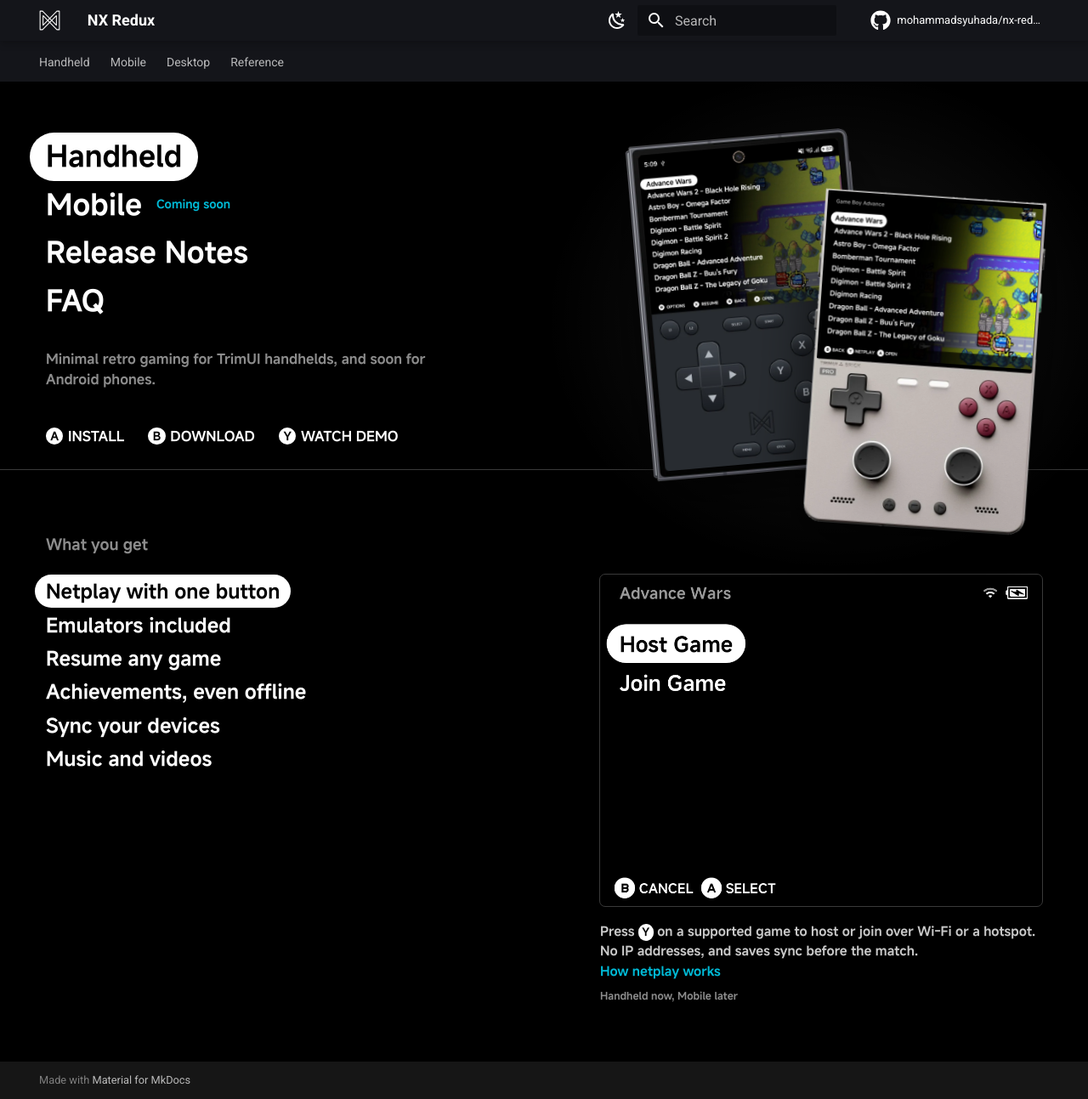
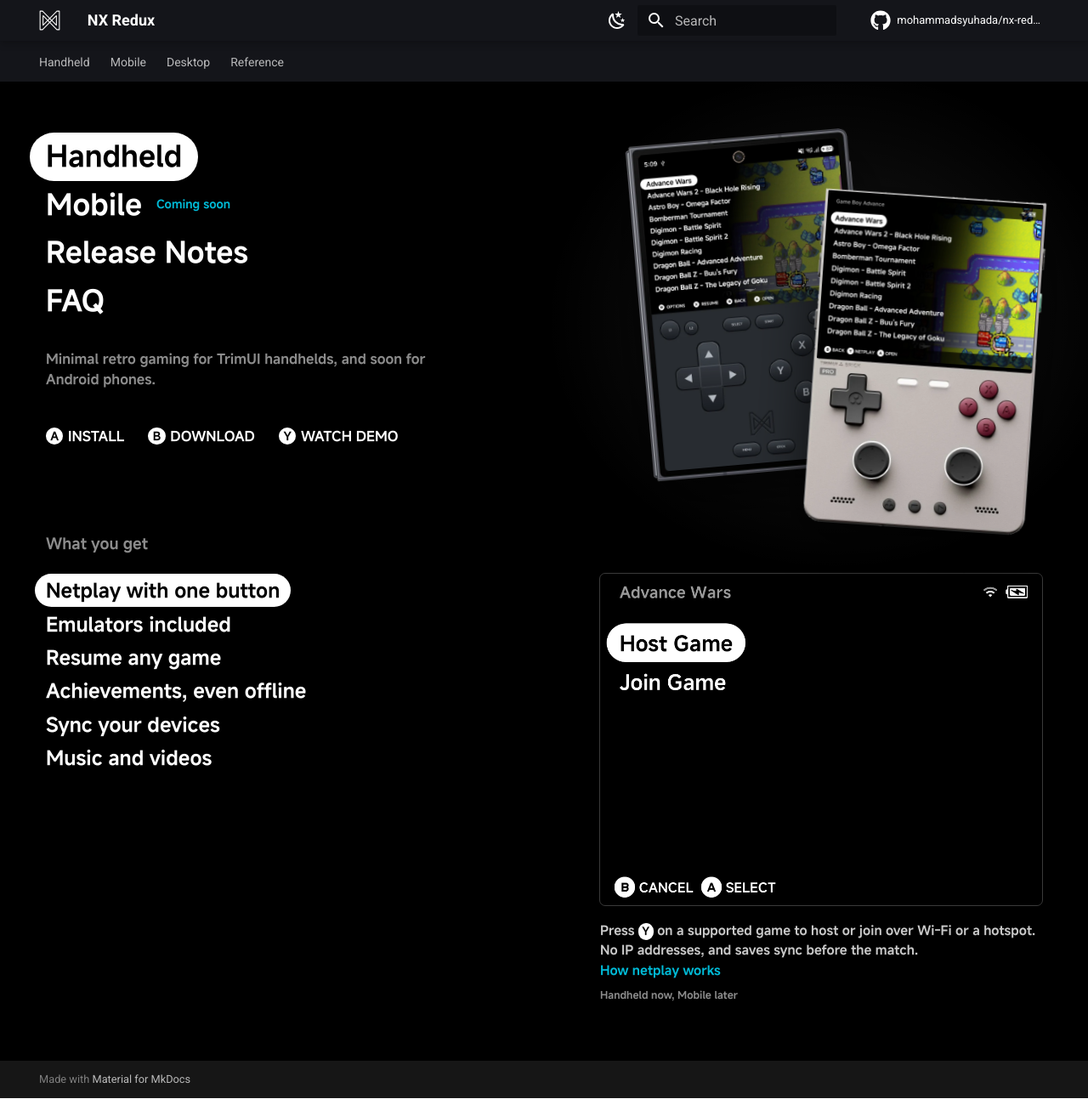
Before and after one commit to mohammadsyuhada/nx-redux-docs, an MkDocs documentation site: the page built from docs/index.md, in a window 1280 px wide and 1293 px high. Shown: the whole window at 85% size. Built offline with MkDocs 1.6.1 and Material for MkDocs 9.7.7, drawn with Linux system fonts in a browser that asks for light colours; comment, search, counter and statistics services are not loaded.

Commit message:
style(site): drop the divider between the landing screens

```diff
--- a/docs/stylesheets/home.css
+++ b/docs/stylesheets/home.css
@@ -216,7 +216,7 @@
 /* Features: a second screen laid out like the NX Redux game list. Rows are
    tabs: clicking one moves the pill to it and shows its screenshot and text
    on the right, the way a game's artwork does on the device. */
-.nx-features { border-top: 1px solid var(--nx-outline); }
+
 
 .nx-features__title {
   margin: 0;
```
